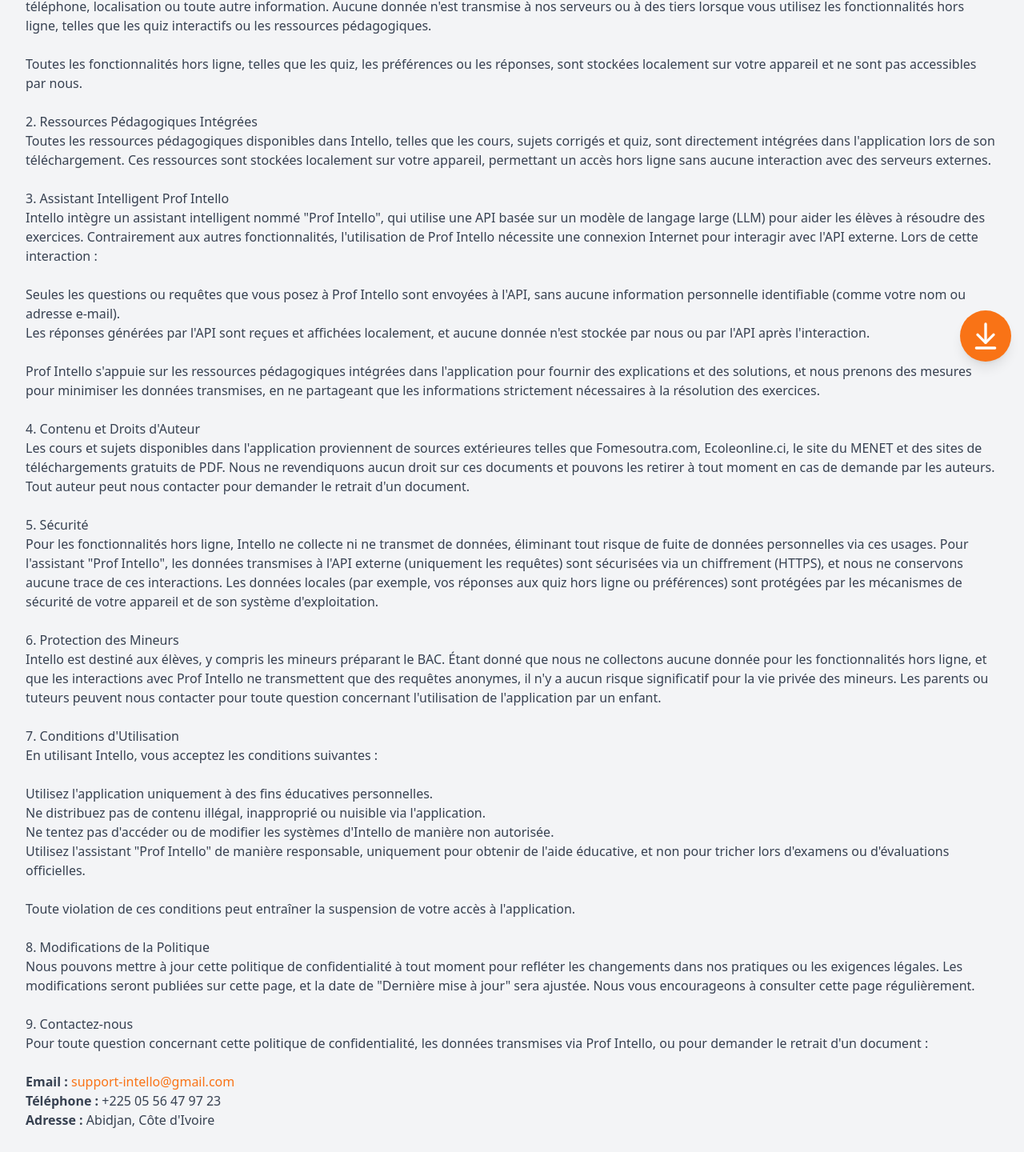
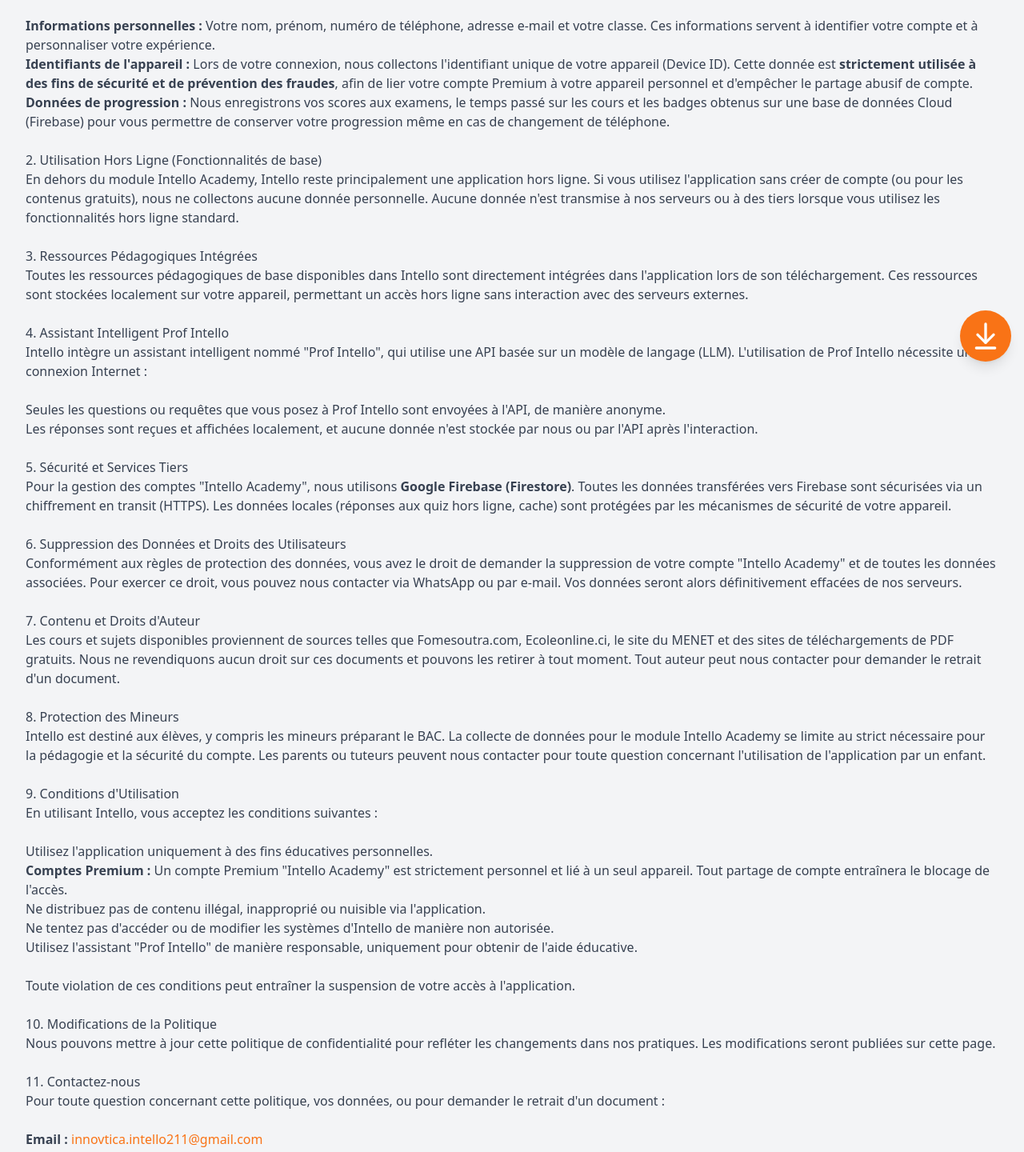
Before and after one commit to SoumSonec2025/Intello, a React (Vite) app: page /confidentialite in a window 1280 px wide. Shown: the part 332-1772 px from the top of the page at 80% size. Built offline with nearby package versions, Linux system fonts and the light colour scheme.

Commit message:
premier commit

```diff
--- a/src/components/Privacy.tsx
+++ b/src/components/Privacy.tsx
@@ -13,98 +13,106 @@
         </h2>
         <div className="prose prose-lg text-gray-700">
           <p className="italic mb-8">
-            Chez Intello, nous valorisons votre vie privée. Cette politique explique notre engagement à protéger votre confidentialité ainsi que les conditions d'utilisation de notre application.
+            Chez Intello, nous valorisons votre vie privée. Cette politique explique notre engagement à protéger votre confidentialité ainsi que les conditions d'utilisation de notre application, incluant nos modules hors ligne, l'assistant Prof Intello, et notre nouveau module E-learning "Intello Academy".
           </p><br />
 
-          <h3>1. Aucune Collecte de Données (Hors Ligne)</h3>
+          <h3>1. Module "Intello Academy" et Création de Compte (Nouveau)</h3>
           <p>
-            Intello est principalement une application hors ligne conçue pour aider les élèves et étudiants à réviser pour le BAC. En dehors de l'utilisation de l'assistant intelligent "Prof Intello" (voir section 3), nous ne collectons aucune donnée personnelle ou d'utilisation, y compris votre nom, adresse e-mail, numéro de téléphone, localisation ou toute autre information. Aucune donnée n'est transmise à nos serveurs ou à des tiers lorsque vous utilisez les fonctionnalités hors ligne, telles que les quiz interactifs ou les ressources pédagogiques.
-          </p><br />
-          <p>
-            Toutes les fonctionnalités hors ligne, telles que les quiz, les préférences ou les réponses, sont stockées localement sur votre appareil et ne sont pas accessibles par nous.
-          </p><br />
-
-          <h3>2. Ressources Pédagogiques Intégrées</h3>
-          <p>
-            Toutes les ressources pédagogiques disponibles dans Intello, telles que les cours, sujets corrigés et quiz, sont directement intégrées dans l'application lors de son téléchargement. Ces ressources sont stockées localement sur votre appareil, permettant un accès hors ligne sans aucune interaction avec des serveurs externes.
-          </p><br />
-
-          <h3>3. Assistant Intelligent Prof Intello</h3>
-          <p>
-            Intello intègre un assistant intelligent nommé "Prof Intello", qui utilise une API basée sur un modèle de langage large (LLM) pour aider les élèves à résoudre des exercices. Contrairement aux autres fonctionnalités, l'utilisation de Prof Intello nécessite une connexion Internet pour interagir avec l'API externe. Lors de cette interaction :
+            Pour accéder à notre module E-learning "Intello Academy" et à ses fonctionnalités Premium, la création d'un compte est requise. Dans ce cadre précis, nous collectons les données suivantes :
           </p><br />
           <ul>
             <li>
-              Seules les questions ou requêtes que vous posez à Prof Intello sont envoyées à l'API, sans aucune information personnelle identifiable (comme votre nom ou adresse e-mail).
+              <strong>Informations personnelles :</strong> Votre nom, prénom, numéro de téléphone, adresse e-mail et votre classe. Ces informations servent à identifier votre compte et à personnaliser votre expérience.
             </li>
             <li>
-              Les réponses générées par l'API sont reçues et affichées localement, et aucune donnée n'est stockée par nous ou par l'API après l'interaction.
+              <strong>Identifiants de l'appareil :</strong> Lors de votre connexion, nous collectons l'identifiant unique de votre appareil (Device ID). Cette donnée est <strong>strictement utilisée à des fins de sécurité et de prévention des fraudes</strong>, afin de lier votre compte Premium à votre appareil personnel et d'empêcher le partage abusif de compte.
+            </li>
+            <li>
+              <strong>Données de progression :</strong> Nous enregistrons vos scores aux examens, le temps passé sur les cours et les badges obtenus sur une base de données Cloud (Firebase) pour vous permettre de conserver votre progression même en cas de changement de téléphone.
             </li>
           </ul><br />
+
+          <h3>2. Utilisation Hors Ligne (Fonctionnalités de base)</h3>
           <p>
-            Prof Intello s'appuie sur les ressources pédagogiques intégrées dans l'application pour fournir des explications et des solutions, et nous prenons des mesures pour minimiser les données transmises, en ne partageant que les informations strictement nécessaires à la résolution des exercices.
+            En dehors du module Intello Academy, Intello reste principalement une application hors ligne. Si vous utilisez l'application sans créer de compte (ou pour les contenus gratuits), nous ne collectons aucune donnée personnelle. Aucune donnée n'est transmise à nos serveurs ou à des tiers lorsque vous utilisez les fonctionnalités hors ligne standard.
           </p><br />
 
-          <h3>4. Contenu et Droits d'Auteur</h3>
+          <h3>3. Ressources Pédagogiques Intégrées</h3>
           <p>
-            Les cours et sujets disponibles dans l'application proviennent de sources extérieures telles que Fomesoutra.com, Ecoleonline.ci, le site du MENET et des sites de téléchargements gratuits de PDF. Nous ne revendiquons aucun droit sur ces documents et pouvons les retirer à tout moment en cas de demande par les auteurs. Tout auteur peut nous contacter pour demander le retrait d'un document.
+            Toutes les ressources pédagogiques de base disponibles dans Intello sont directement intégrées dans l'application lors de son téléchargement. Ces ressources sont stockées localement sur votre appareil, permettant un accès hors ligne sans interaction avec des serveurs externes.
           </p><br />
 
-          <h3>5. Sécurité</h3>
+          <h3>4. Assistant Intelligent Prof Intello</h3>
           <p>
-            Pour les fonctionnalités hors ligne, Intello ne collecte ni ne transmet de données, éliminant tout risque de fuite de données personnelles via ces usages. Pour l'assistant "Prof Intello", les données transmises à l'API externe (uniquement les requêtes) sont sécurisées via un chiffrement (HTTPS), et nous ne conservons aucune trace de ces interactions. Les données locales (par exemple, vos réponses aux quiz hors ligne ou préférences) sont protégées par les mécanismes de sécurité de votre appareil et de son système d'exploitation.
+            Intello intègre un assistant intelligent nommé "Prof Intello", qui utilise une API basée sur un modèle de langage (LLM). L'utilisation de Prof Intello nécessite une connexion Internet :
+          </p><br />
+          <ul>
+            <li>
+              Seules les questions ou requêtes que vous posez à Prof Intello sont envoyées à l'API, de manière anonyme.
+            </li>
+            <li>
+              Les réponses sont reçues et affichées localement, et aucune donnée n'est stockée par nous ou par l'API après l'interaction.
+            </li>
+          </ul><br />
+
+          <h3>5. Sécurité et Services Tiers</h3>
+          <p>
+            Pour la gestion des comptes "Intello Academy", nous utilisons <strong>Google Firebase (Firestore)</strong>. Toutes les données transférées vers Firebase sont sécurisées via un chiffrement en transit (HTTPS). Les données locales (réponses aux quiz hors ligne, cache) sont protégées par les mécanismes de sécurité de votre appareil.
           </p><br />
 
-          <h3>6. Protection des Mineurs</h3>
+          <h3>6. Suppression des Données et Droits des Utilisateurs</h3>
           <p>
-            Intello est destiné aux élèves, y compris les mineurs préparant le BAC. Étant donné que nous ne collectons aucune donnée pour les fonctionnalités hors ligne, et que les interactions avec Prof Intello ne transmettent que des requêtes anonymes, il n'y a aucun risque significatif pour la vie privée des mineurs. Les parents ou tuteurs peuvent nous contacter pour toute question concernant l'utilisation de l'application par un enfant.
+            Conformément aux règles de protection des données, vous avez le droit de demander la suppression de votre compte "Intello Academy" et de toutes les données associées. Pour exercer ce droit, vous pouvez nous contacter via WhatsApp ou par e-mail. Vos données seront alors définitivement effacées de nos serveurs.
           </p><br />
 
-          <h3>7. Conditions d'Utilisation</h3>
+          <h3>7. Contenu et Droits d'Auteur</h3>
+          <p>
+            Les cours et sujets disponibles proviennent de sources telles que Fomesoutra.com, Ecoleonline.ci, le site du MENET et des sites de téléchargements de PDF gratuits. Nous ne revendiquons aucun droit sur ces documents et pouvons les retirer à tout moment. Tout auteur peut nous contacter pour demander le retrait d'un document.
+          </p><br />
+
+          <h3>8. Protection des Mineurs</h3>
+          <p>
+            Intello est destiné aux élèves, y compris les mineurs préparant le BAC. La collecte de données pour le module Intello Academy se limite au strict nécessaire pour la pédagogie et la sécurité du compte. Les parents ou tuteurs peuvent nous contacter pour toute question concernant l'utilisation de l'application par un enfant.
+          </p><br />
+
+          <h3>9. Conditions d'Utilisation</h3>
           <p>
             En utilisant Intello, vous acceptez les conditions suivantes :
           </p><br />
           <ul>
-            <li>
-              Utilisez l'application uniquement à des fins éducatives personnelles.
-            </li>
-            <li>
-              Ne distribuez pas de contenu illégal, inapproprié ou nuisible via l'application.
-            </li>
-            <li>
-              Ne tentez pas d'accéder ou de modifier les systèmes d'Intello de manière non autorisée.
-            </li>
-            <li>
-              Utilisez l'assistant "Prof Intello" de manière responsable, uniquement pour obtenir de l'aide éducative, et non pour tricher lors d'examens ou d'évaluations officielles.
-            </li>
+            <li>Utilisez l'application uniquement à des fins éducatives personnelles.</li>
+            <li><strong>Comptes Premium :</strong> Un compte Premium "Intello Academy" est strictement personnel et lié à un seul appareil. Tout partage de compte entraînera le blocage de l'accès.</li>
+            <li>Ne distribuez pas de contenu illégal, inapproprié ou nuisible via l'application.</li>
+            <li>Ne tentez pas d'accéder ou de modifier les systèmes d'Intello de manière non autorisée.</li>
+            <li>Utilisez l'assistant "Prof Intello" de manière responsable, uniquement pour obtenir de l'aide éducative.</li>
           </ul><br />
           <p>
             Toute violation de ces conditions peut entraîner la suspension de votre accès à l'application.
           </p><br />
 
-          <h3>8. Modifications de la Politique</h3>
+          <h3>10. Modifications de la Politique</h3>
           <p>
-            Nous pouvons mettre à jour cette politique de confidentialité à tout moment pour refléter les changements dans nos pratiques ou les exigences légales. Les modifications seront publiées sur cette page, et la date de "Dernière mise à jour" sera ajustée. Nous vous encourageons à consulter cette page régulièrement.
+            Nous pouvons mettre à jour cette politique de confidentialité pour refléter les changements dans nos pratiques. Les modifications seront publiées sur cette page.
           </p><br />
 
-          <h3>9. Contactez-nous</h3>
+          <h3>11. Contactez-nous</h3>
           <p>
-            Pour toute question concernant cette politique de confidentialité, les données transmises via Prof Intello, ou pour demander le retrait d'un document :
+            Pour toute question concernant cette politique, vos données, ou pour demander le retrait d'un document :
           </p><br />
           <ul>
             <li>
-              <strong>Email :</strong> <a href="mailto:innovtica.intello211@gmail.com" className="text-orange-500 hover:text-green-500">support-intello@gmail.com</a>
+              <strong>Email :</strong> <a href="mailto:innovtica.intello211@gmail.com" className="text-orange-500 hover:text-green-500">innovtica.intello211@gmail.com</a>
             </li>
             <li>
-              <strong>Téléphone :</strong> +225 05 56 47 97 23
+              <strong>Téléphone / WhatsApp :</strong> +225 05 56 47 97 23
             </li>
             <li>
               <strong>Adresse :</strong> Abidjan, Côte d'Ivoire
             </li>
           </ul>
 
-          <p className="mt-8 text-center text-gray-500">
-            Dernière mise à jour : 27 mai 2025
+          <p className="mt-8 text-center text-gray-500 font-medium">
+            Dernière mise à jour : Mars 2026
           </p>
         </div>
       </div>
```
Also changed, not shown: app-ads.txt (deleted), public/app-ads.txt.
